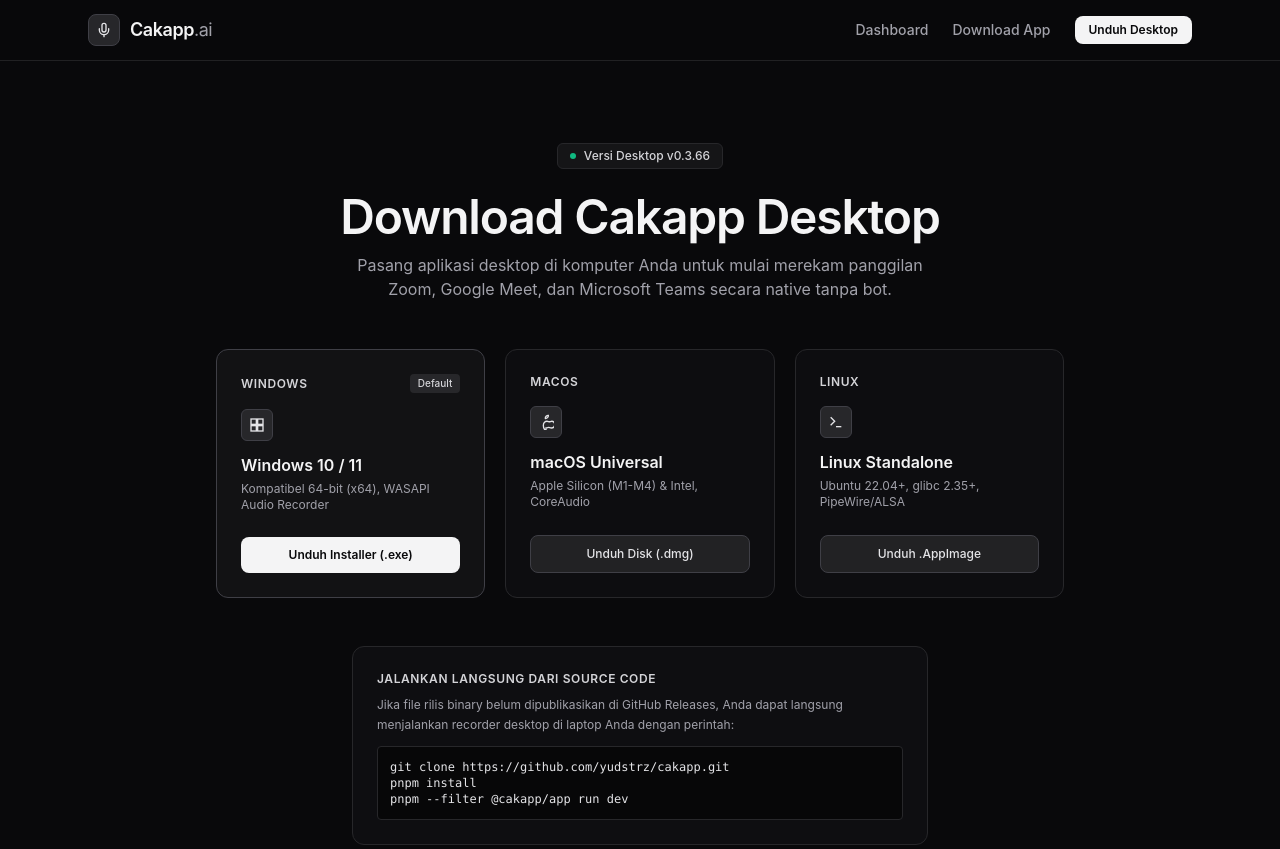
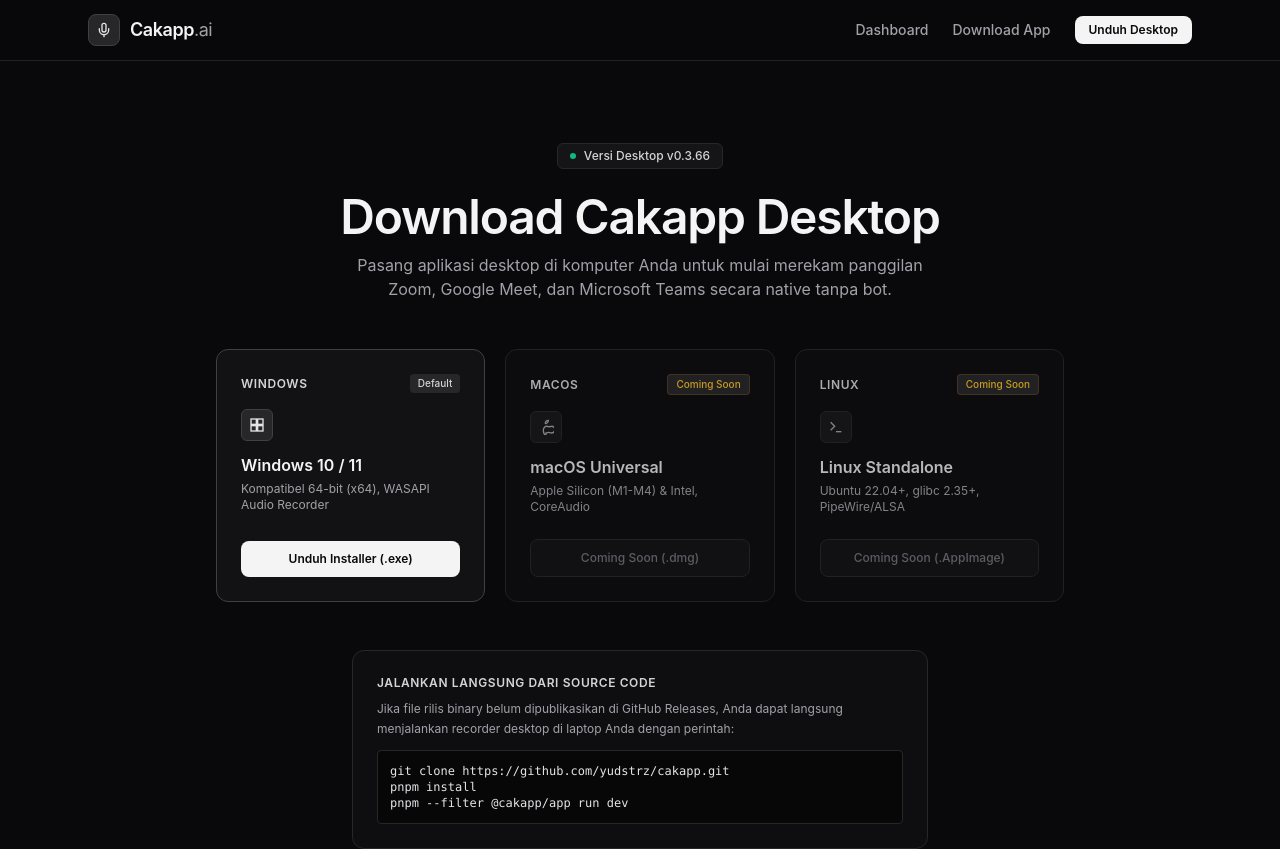
Before and after one commit to yudstrz/cakapp, a Next.js app in the folder web/: page /download in a window 1280 px wide. Shown: the top 849 px of the page. Built offline with nearby package versions, Linux system fonts and the light colour scheme.

Commit message:
feat(web): mark macOS and Linux downloads as coming soon

```diff
--- a/web/src/app/download/page.tsx
+++ b/web/src/app/download/page.tsx
@@ -48,56 +48,56 @@ export default function DownloadPage() {
         </div>
 
         {/* macOS Card */}
-        <div className="rounded-xl border border-zinc-800 bg-zinc-900/30 p-6 flex flex-col justify-between">
+        <div className="rounded-xl border border-zinc-800 bg-zinc-900/30 p-6 flex flex-col justify-between opacity-80">
           <div>
             <div className="flex items-center justify-between mb-4">
               <span className="text-xs font-semibold text-zinc-300 uppercase tracking-wider">macOS</span>
+              <span className="rounded bg-zinc-800 px-2 py-0.5 text-[10px] font-medium text-amber-400 border border-amber-500/20">Coming Soon</span>
             </div>
-            <div className="h-8 w-8 rounded-md border border-zinc-700 bg-zinc-800 flex items-center justify-center text-zinc-200 mb-3">
+            <div className="h-8 w-8 rounded-md border border-zinc-800 bg-zinc-900 flex items-center justify-center text-zinc-400 mb-3">
               <svg className="w-4 h-4" viewBox="0 0 24 24" fill="none" stroke="currentColor" strokeWidth="2">
                 <path d="M12 20.94c1.88 0 3.05-.9 4.14-.9 1.1 0 2.14.9 4.1.9 2.5 0 4.76-2.02 4.76-5.02 0-3.32-2.12-5.07-4.22-5.07-1.48 0-2.67.8-3.6.8-.95 0-2.2-.8-3.7-.8-2.6 0-5.48 2.15-5.48 6.3 0 4.14 2.87 7.79 4 7.79Z" />
                 <path d="M15.5 2c.2 1.3-.4 2.6-1.2 3.4-.8.8-2 1.4-3.3 1.3-.2-1.3.4-2.5 1.2-3.4.8-.8 2.1-1.4 3.3-1.3Z" />
               </svg>
             </div>
-            <h2 className="text-base font-semibold text-zinc-100">macOS Universal</h2>
+            <h2 className="text-base font-semibold text-zinc-200">macOS Universal</h2>
             <p className="text-xs text-zinc-400 mt-1">Apple Silicon (M1-M4) & Intel, CoreAudio</p>
           </div>
           <div className="mt-6">
-            <a
-              href="https://github.com/yudstrz/cakapp/releases"
-              target="_blank"
-              rel="noreferrer"
-              className="block w-full text-center rounded-lg border border-zinc-700 bg-zinc-800/80 py-2.5 text-xs font-medium text-zinc-200 transition-colors hover:bg-zinc-700 hover:text-white"
+            <button
+              type="button"
+              disabled
+              className="block w-full text-center rounded-lg border border-zinc-800 bg-zinc-900/60 py-2.5 text-xs font-medium text-zinc-500 cursor-not-allowed select-none"
             >
-              Unduh Disk (.dmg)
-            </a>
+              Coming Soon (.dmg)
+            </button>
           </div>
         </div>
 
         {/* Linux Card */}
-        <div className="rounded-xl border border-zinc-800 bg-zinc-900/30 p-6 flex flex-col justify-between">
+        <div className="rounded-xl border border-zinc-800 bg-zinc-900/30 p-6 flex flex-col justify-between opacity-80">
           <div>
             <div className="flex items-center justify-between mb-4">
               <span className="text-xs font-semibold text-zinc-300 uppercase tracking-wider">Linux</span>
+              <span className="rounded bg-zinc-800 px-2 py-0.5 text-[10px] font-medium text-amber-400 border border-amber-500/20">Coming Soon</span>
             </div>
-            <div className="h-8 w-8 rounded-md border border-zinc-700 bg-zinc-800 flex items-center justify-center text-zinc-200 mb-3">
+            <div className="h-8 w-8 rounded-md border border-zinc-800 bg-zinc-900 flex items-center justify-center text-zinc-400 mb-3">
               <svg className="w-4 h-4" viewBox="0 0 24 24" fill="none" stroke="currentColor" strokeWidth="2">
                 <polyline points="4 17 10 11 4 5" />
                 <line x1="12" y1="19" x2="20" y2="19" />
               </svg>
             </div>
-            <h2 className="text-base font-semibold text-zinc-100">Linux Standalone</h2>
+            <h2 className="text-base font-semibold text-zinc-200">Linux Standalone</h2>
             <p className="text-xs text-zinc-400 mt-1">Ubuntu 22.04+, glibc 2.35+, PipeWire/ALSA</p>
           </div>
           <div className="mt-6">
-            <a
-              href="https://github.com/yudstrz/cakapp/releases"
-              target="_blank"
-              rel="noreferrer"
-              className="block w-full text-center rounded-lg border border-zinc-700 bg-zinc-800/80 py-2.5 text-xs font-medium text-zinc-200 transition-colors hover:bg-zinc-700 hover:text-white"
+            <button
+              type="button"
+              disabled
+              className="block w-full text-center rounded-lg border border-zinc-800 bg-zinc-900/60 py-2.5 text-xs font-medium text-zinc-500 cursor-not-allowed select-none"
             >
-              Unduh .AppImage
-            </a>
+              Coming Soon (.AppImage)
+            </button>
           </div>
         </div>
       </div>
--- a/web/src/app/page.tsx
+++ b/web/src/app/page.tsx
@@ -43,7 +43,7 @@ export default function HomePage() {
         </div>
 
         <p className="mt-4 text-xs text-zinc-500">
-          Mendukung Windows 10/11 x64, macOS (Apple Silicon & Intel), dan Linux.
+          Tersedia untuk Windows 10/11 x64 (macOS dan Linux segera hadir).
         </p>
       </section>
 
```
